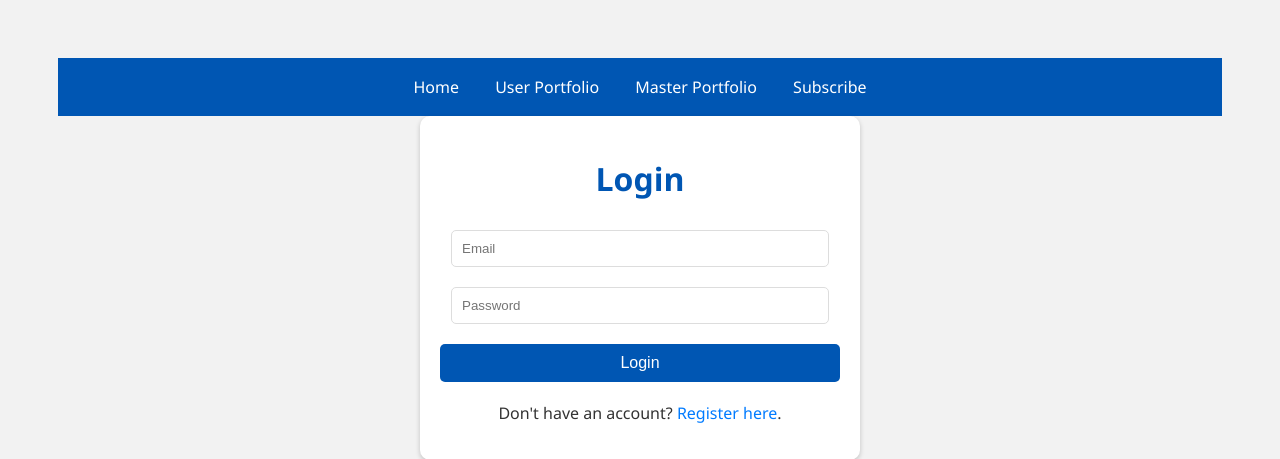
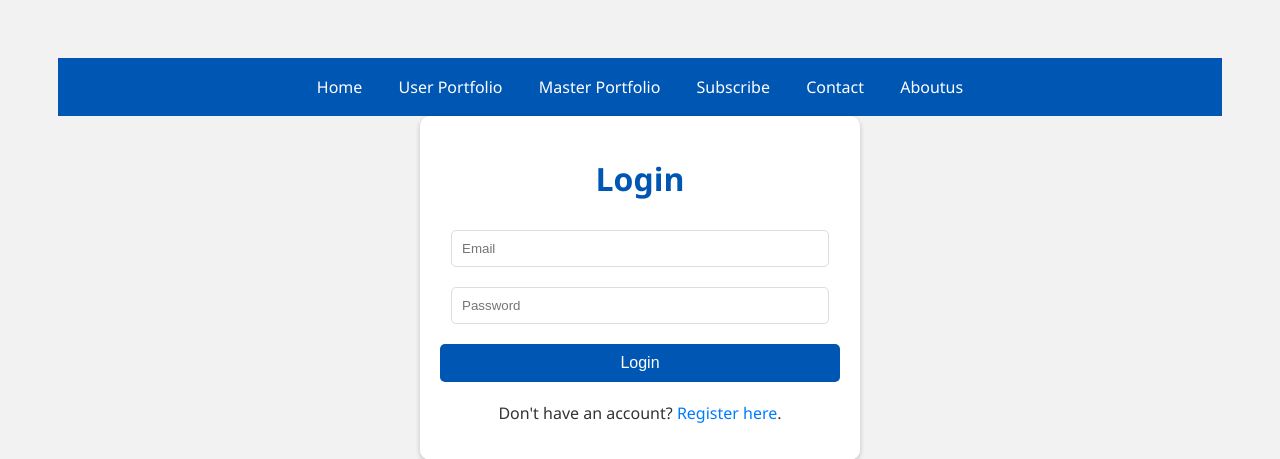
Before and after one commit to mastindersingh/stock-db, a Flask app: page /login in a window 1280 px wide. Shown: the top 459 px of the page. Run offline with Flask 2, Linux system fonts and the light colour scheme.

Commit message:
Update login.html

```diff
--- a/templates/login.html
+++ b/templates/login.html
@@ -91,6 +91,8 @@
         <a href="{{ url_for('user_portfolio') }}">User Portfolio</a>
         <a href="{{ url_for('master_portfolio') }}">Master Portfolio</a>
         <a href="{{ url_for('subscribe') }}">Subscribe</a>
+ <a href="{{ url_for('subscribe') }}">Contact</a>
+ <a href="{{ url_for('aboutus') }}">Aboutus</a>
     </div>
 
     <div class="container">
```
